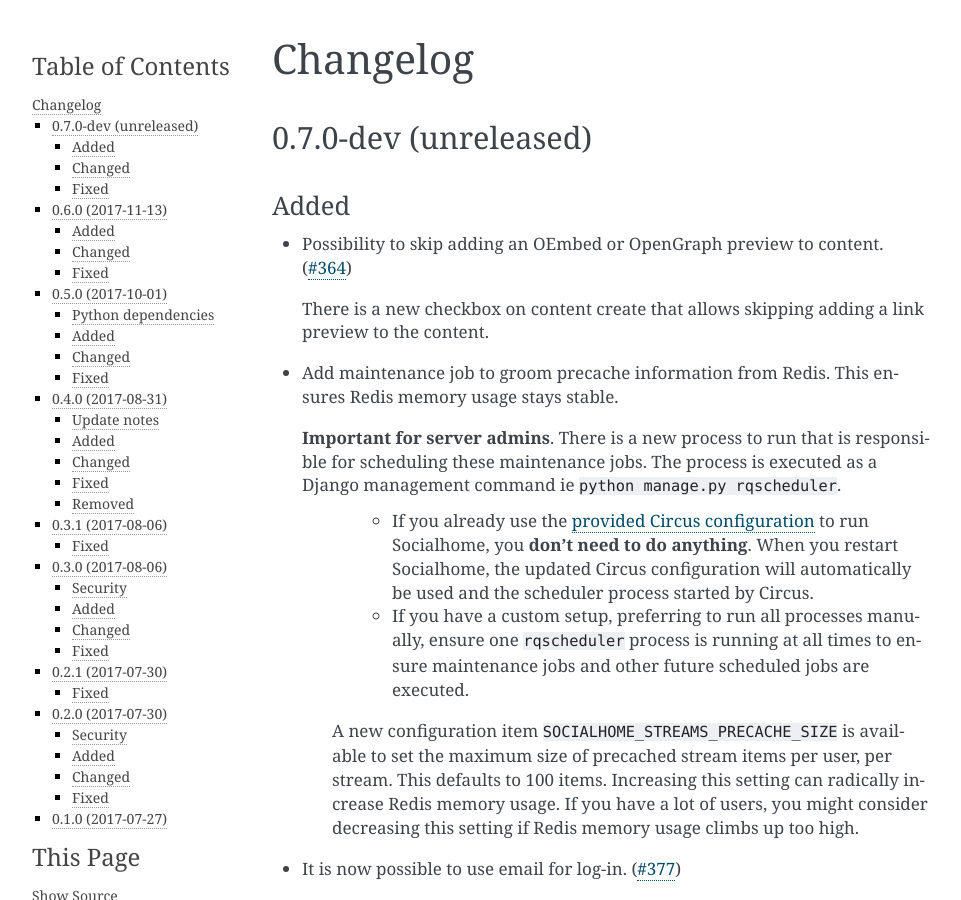
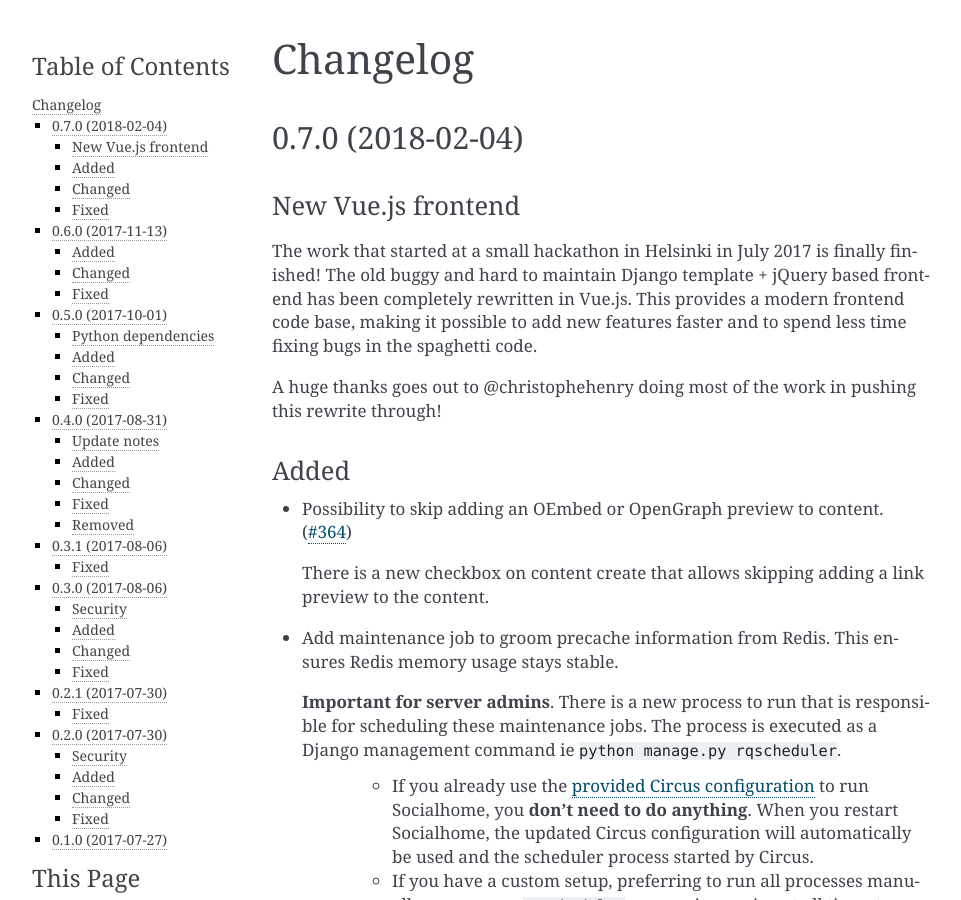
Before and after one commit to jaywink/socialhome, a Sphinx documentation site: the page built from docs/changelog.rst, in a window 1280 px wide and 900 px high. Shown: the whole window, without its empty margins (148-1109 px from the left). Built offline with Sphinx 7.4.7, drawn with Linux system fonts in a browser that asks for light colours.

Commit message:
Release 0.7.0

```diff
--- a/docs/changelog.rst
+++ b/docs/changelog.rst
@@ -3,8 +3,15 @@
 Changelog
 =========
 
-0.7.0-dev (unreleased)
-----------------------
+0.7.0 (2018-02-04)
+------------------
+
+New Vue.js frontend
+...................
+
+The work that started at a small hackathon in Helsinki in July 2017 is finally finished! The old buggy and hard to maintain Django template + jQuery based frontend has been completely rewritten in Vue.js. This provides a modern frontend code base, making it possible to add new features faster and to spend less time fixing bugs in the spaghetti code.
+
+A huge thanks goes out to @christophehenry doing most of the work in pushing this rewrite through!
 
 Added
 .....
--- a/docs/conf.py
+++ b/docs/conf.py
@@ -1,6 +1,6 @@
 #!/usr/bin/env python3
 # -*- coding: utf-8 -*-
-__version__ = "0.7.0-dev"
+__version__ = "0.7.0"
 
 # Federation documentation build configuration file, created by
 # sphinx-quickstart on Sun Oct  2 12:42:19 2016.
--- a/socialhome/__init__.py
+++ b/socialhome/__init__.py
@@ -1,3 +1,3 @@
 # -*- coding: utf-8 -*-
-__version__ = "0.7.0-dev"
+__version__ = "0.7.0"
 __version_info__ = tuple([int(num) if num.isdigit() else num for num in __version__.replace("-", ".", 1).split(".")])
```
